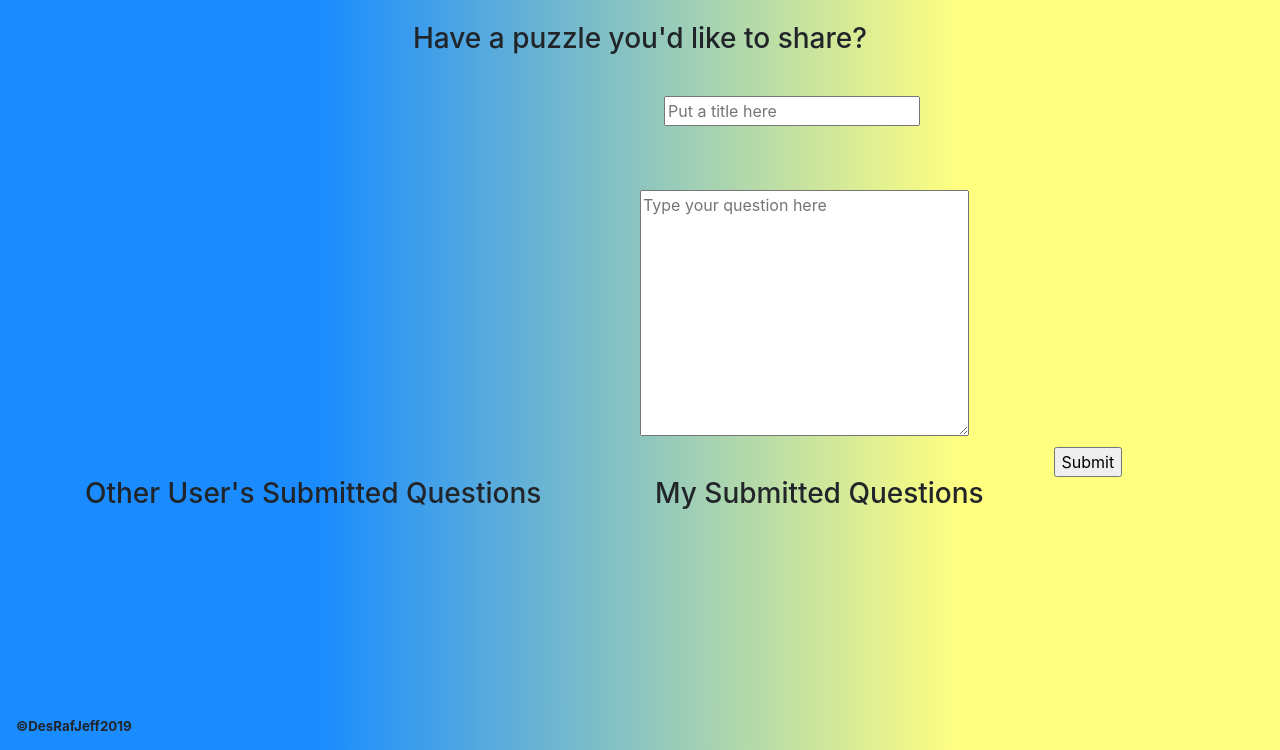
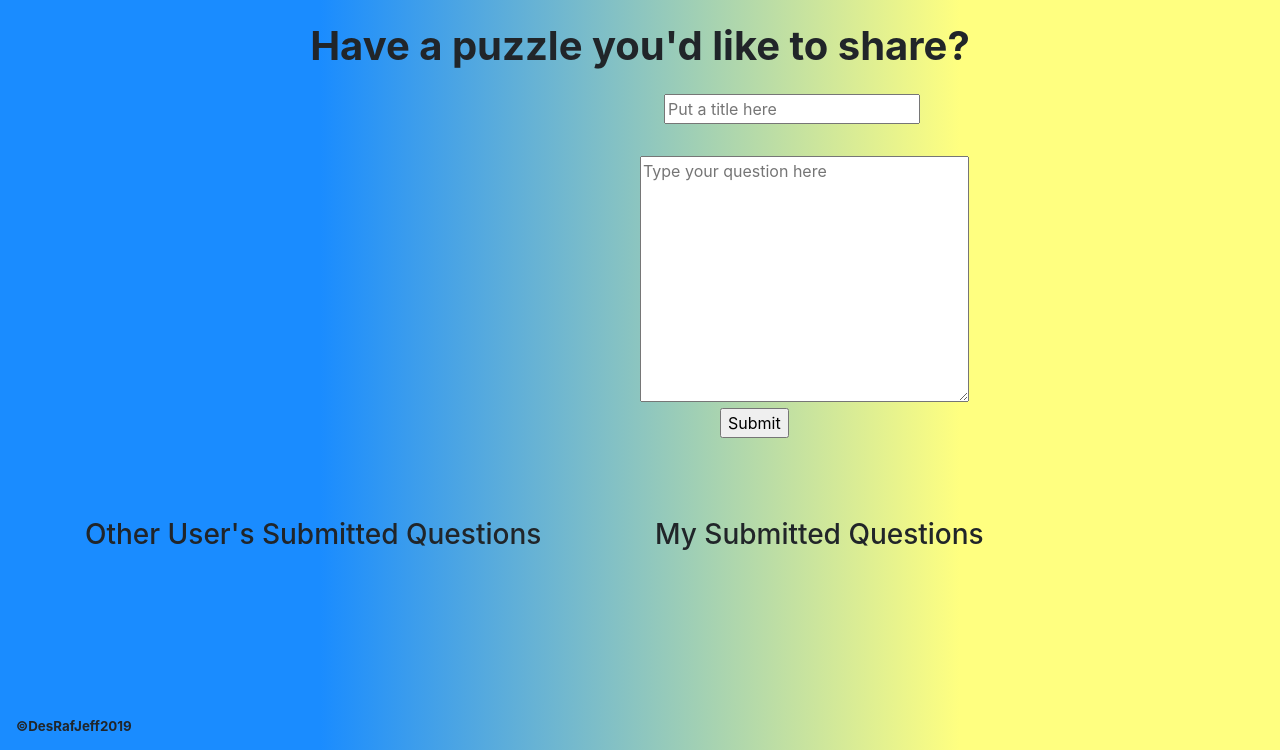
Before and after one commit to ddchon/Zen-of-Python-Puzzle-, a Django app: page /submit_q/ in a window 1280 px wide; the page is wider, and only the part inside the window is pictured. Shown: the part 50-800 px from the top of that part. Run offline with Django 3.2, Linux system fonts and the light colour scheme; the visitor is signed in with stand-in values (Sample User, id 1); data comes from the database, SQL or seed files in the repository; data that the repository does not hold is empty; some libraries are stand-ins or nearby versions.

Commit message:
changed styling

```diff
--- a/zenofpythonpuzzle/templates/questions/ind_question.html
+++ b/zenofpythonpuzzle/templates/questions/ind_question.html
@@ -31,7 +31,7 @@
                                 </li>
                             </ul>
                             <div class="text-center ">
-                                <button type="submit" class="btn btn-primary">Submit Answer</button>
+                                <button type="submit">Submit Answer</button>
                             </div>
                         </form>
                     </div>
--- a/zenofpythonpuzzle/templates/zenpythonpages/submitquestion.html
+++ b/zenofpythonpuzzle/templates/zenpythonpages/submitquestion.html
@@ -7,13 +7,13 @@
             <br>
             <br>
             <br>
-            <h3 class="table_heading" style="text-align: center">Have a puzzle you'd like to share?</h3>
+            <h1 class="table_heading" style="text-align: center; font-weight: bold;">Have a puzzle you'd like to share?</h1>
 
             <form action="{% url 'submit_q' %}" method="POST">
                 {% csrf_token %}
-                <input name="title" type="text" placeholder="Put a title here" required style="margin: 2em 41.5em;">
-                <textarea name="question" id="question" cols="30" rows="10" placeholder="Type your question here" style="margin: 2em 5em 2em 40em;"></textarea>
-                <input type="submit" style="align-content: center;">
+                <input name="title" type="text" placeholder="Put a title here" required style="margin: 1em 41.5em 0;">
+                <textarea name="question" id="question" cols="30" rows="10" placeholder="Type your question here" style="margin: 2em 40em 0em;"></textarea>
+                <input type="submit" style="margin: 0 45em 5em;">
             </form>
         </div>
         <div>
```
Also changed, not shown: zenofpythonpuzzle/templates/questions/q_fail.html (+0 -14 lines), zenofpythonpuzzle/media/images/default_2PK8UZK.jpeg (deleted), zenofpythonpuzzle/media/images/default_QG3EVSI.jpeg (deleted), zenofpythonpuzzle/media/images/womenbangle.jpeg (deleted), zenofpythonpuzzle/media/images/womenbangle_IYVnOsB.jpeg (deleted), zenofpythonpuzzle/media/images/womenbangle_yAe5JnA.jpeg (deleted), zenofpythonpuzzle/media/images/womenbracelet.jpeg (deleted), zenofpythonpuzzle/media/images/womenbracelet_At8ZzTw.jpeg (deleted), zenofpythonpuzzle/media/images/womenbracelet_At8ZzTw_0hKMoAK.jpeg (deleted).
